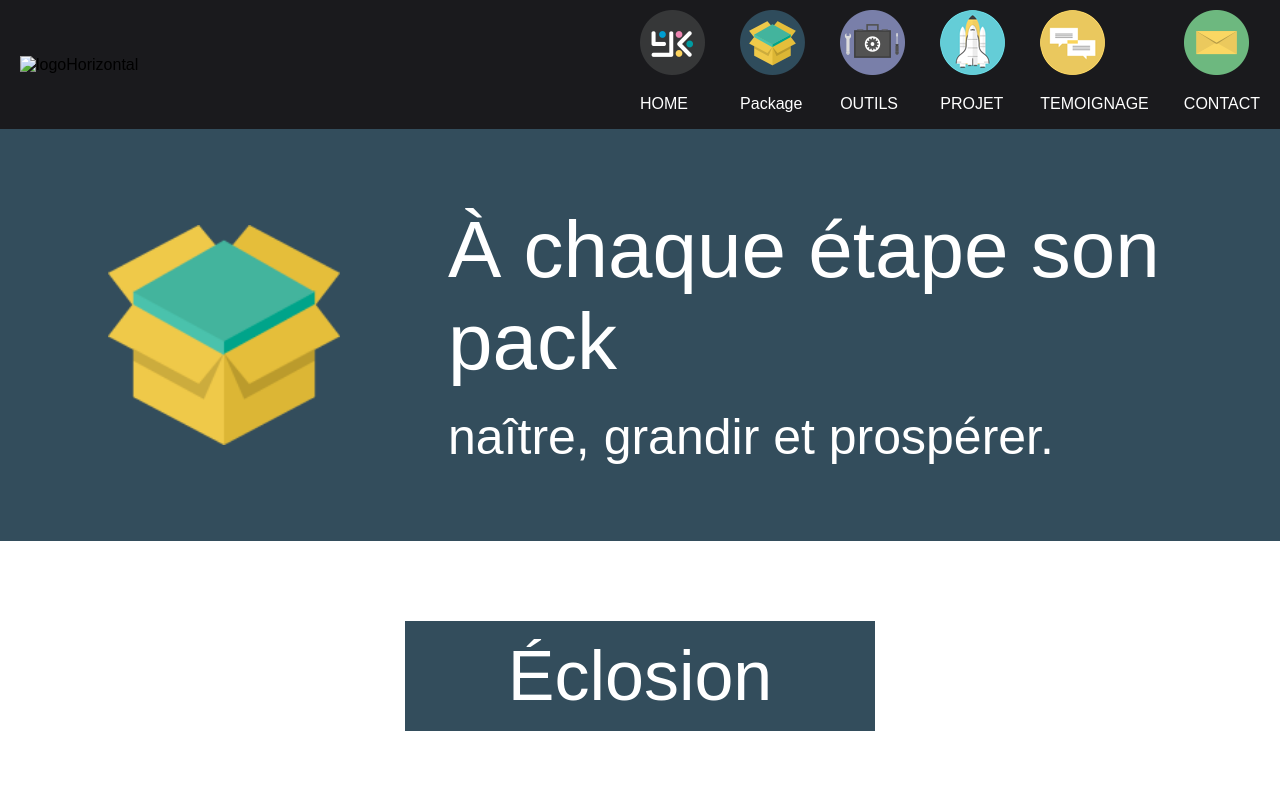
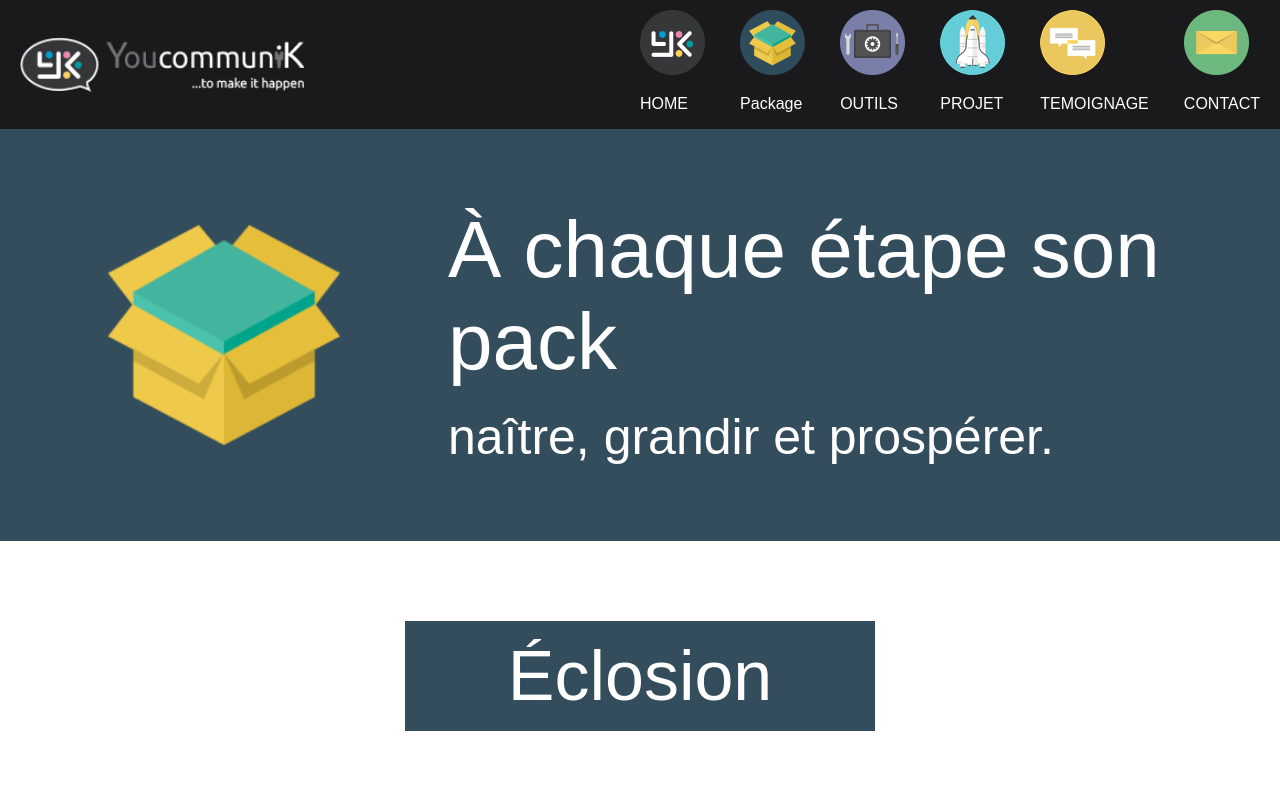
Before and after one commit to alijaberoha/YouCommunik, a plain HTML site: page index.html in a window 1280 px wide. Shown: the top 786 px of the page. Drawn offline with Linux system fonts and the light colour scheme; the site is published under a folder, as on GitHub Pages, so addresses that start at the root find nothing.

Commit message:
correction chemin CSS img

```diff
--- a/index.html
+++ b/index.html
@@ -8,7 +8,7 @@
 </head>
 <body>
     <nav>
-        <img src="/public/img/logo-horizontal-fond-noir-couleur.png" alt="logoHorizontal">
+        <img src="public/img/logo-horizontal-fond-noir-couleur.png" alt="logoHorizontal">
         <ul>
             <li>
                 <a href="#"></a>
```
